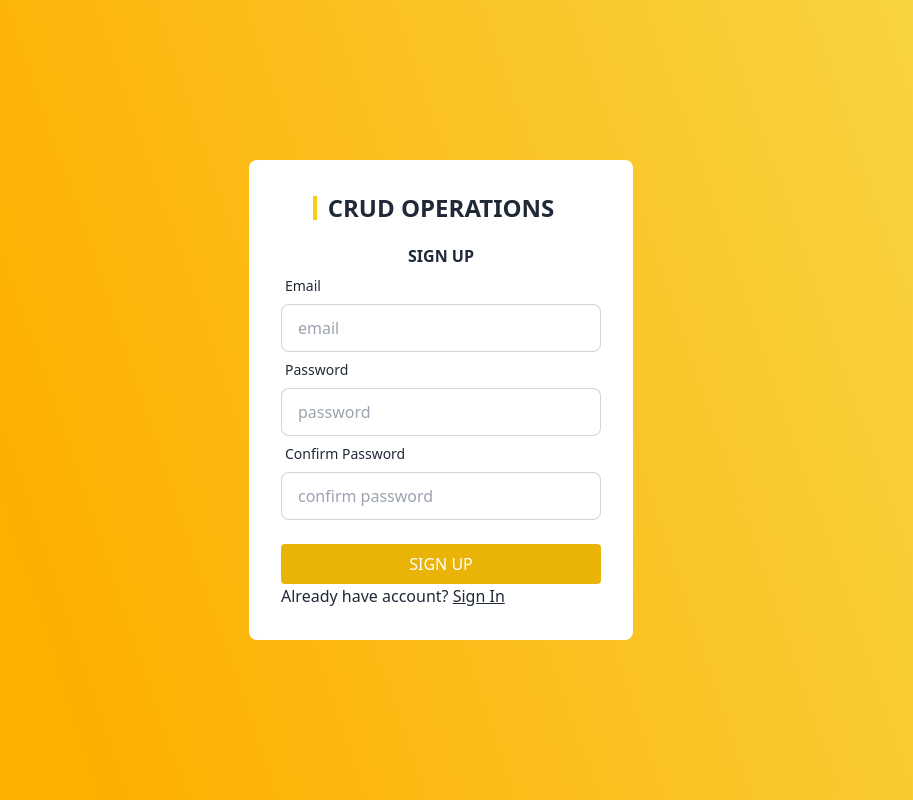
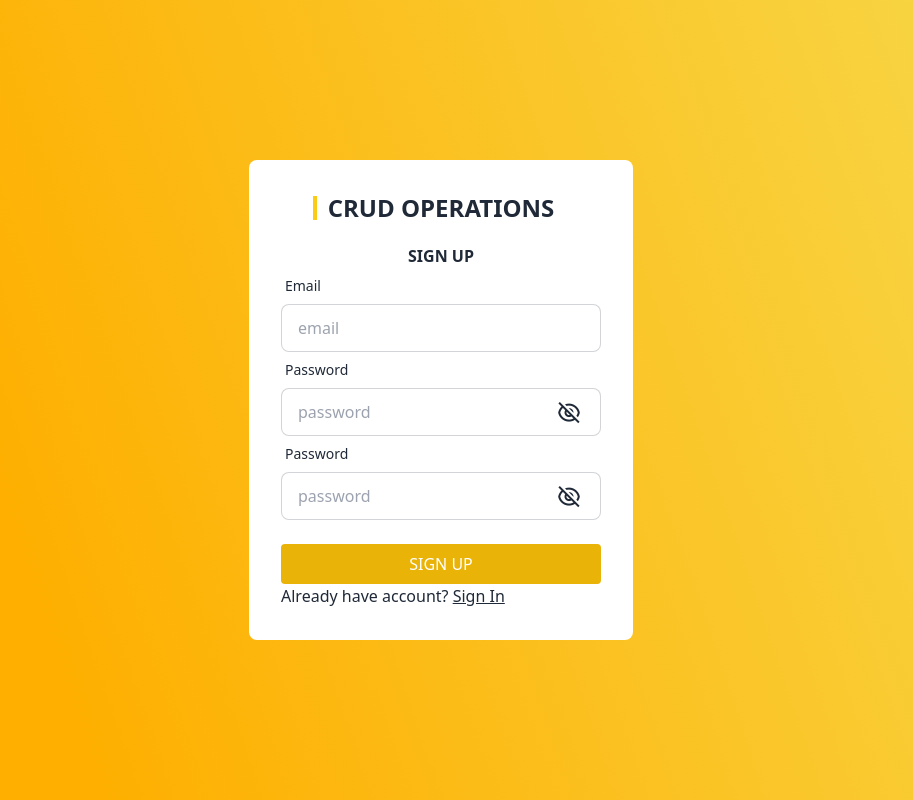
Before and after one commit to nazmul162001/crud-application, a React (Create React App) app: page /signUp in a window 1280 px wide. Shown: the whole page, without its empty margins (199-1112 px from the left). Built offline with nearby package versions, Linux system fonts and the light colour scheme; no server answers.

Commit message:
added toggler both form

```diff
--- a/src/components/Login/SignUp.jsx
+++ b/src/components/Login/SignUp.jsx
@@ -10,11 +10,19 @@ import Swal from 'sweetalert2'
 
 const SignUp = () => {
   const [err, setErr] = useState('')
+  const [passwordShown, setPasswordShown] = useState(false)
 
   const [createUserWithEmailAndPassword, user, loading, error] =
     useCreateUserWithEmailAndPassword(auth, { sendEmailVerification: true })
 
   const navigate = useNavigate()
+
+    // Password toggle handler
+    const togglePassword = () => {
+        // When the handler is invoked
+        // inverse the boolean state of passwordShown
+        setPasswordShown(!passwordShown)
+      }
 
   const handleSignUp = (e) => {
     e.preventDefault()
@@ -77,25 +85,35 @@ const SignUp = () => {
             <label className='label'>
               <span className='label-text'>Password</span>
             </label>
+            <div className='password_toggler relative'>
               <input
-              type='password'
+                type={passwordShown ? 'text' : 'password'}
                 placeholder='password'
-              className='input input-bordered'
+                className='input input-bordered w-full'
                 name='password'
                 required
               />
+              <span onClick={togglePassword} className='absolute right-5 top-2 text-2xl'>
+                {passwordShown ? <i class='ri-eye-line'></i> : <i class="ri-eye-off-line"></i>}
+              </span>
+            </div>
           </div>
           <div className='form-control'>
             <label className='label'>
-              <span className='label-text'>Confirm Password</span>
+              <span className='label-text'>Password</span>
             </label>
+            <div className='password_toggler relative'>
               <input
-              type='password'
-              placeholder='confirm password'
-              className='input input-bordered'
+                type={passwordShown ? 'text' : 'password'}
+                placeholder='password'
+                className='input input-bordered w-full'
                 name='confirmPassword'
                 required
               />
+              <span onClick={togglePassword} className='absolute right-5 top-2 text-2xl'>
+                {passwordShown ? <i class='ri-eye-line'></i> : <i class="ri-eye-off-line"></i>}
+              </span>
+            </div>
           </div>
           <p className='text-red-500'>
             <small>{err}</small>
```
Lines whose indentation alone changed are shown as unchanged.
